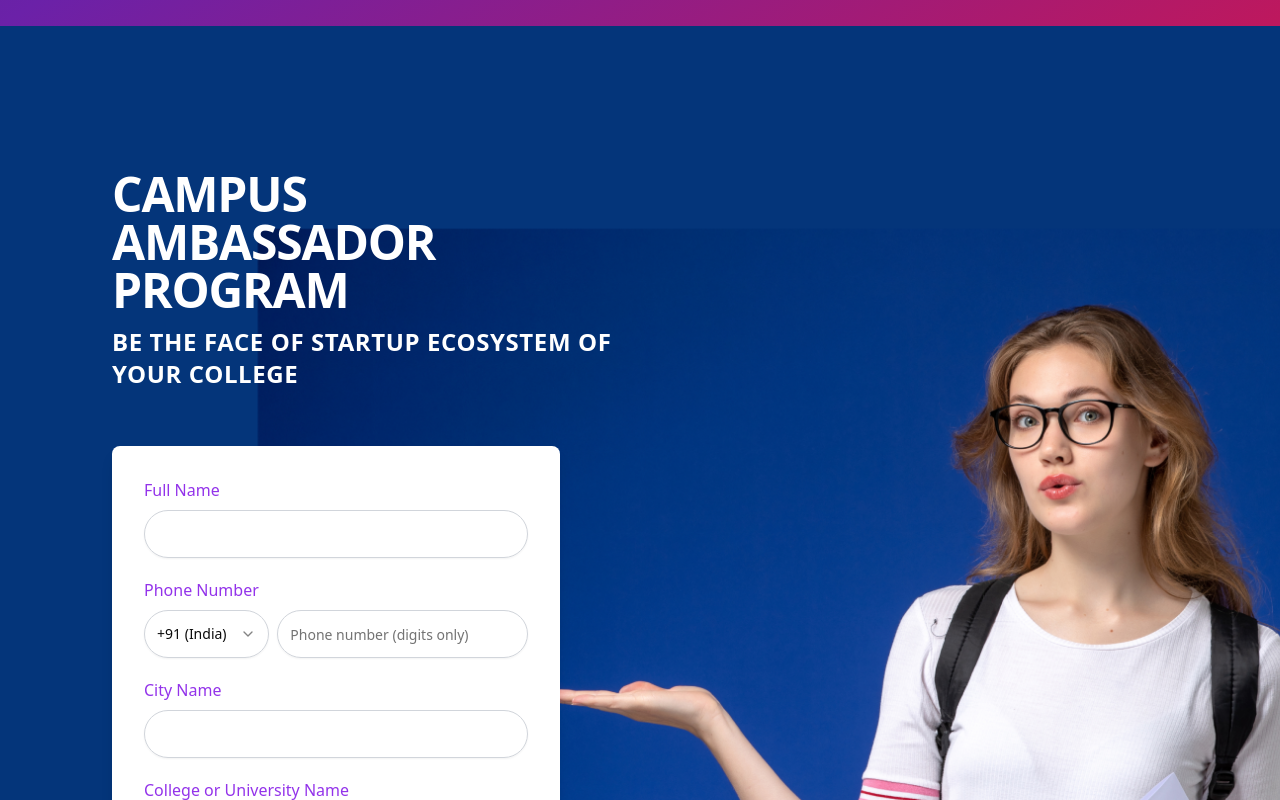
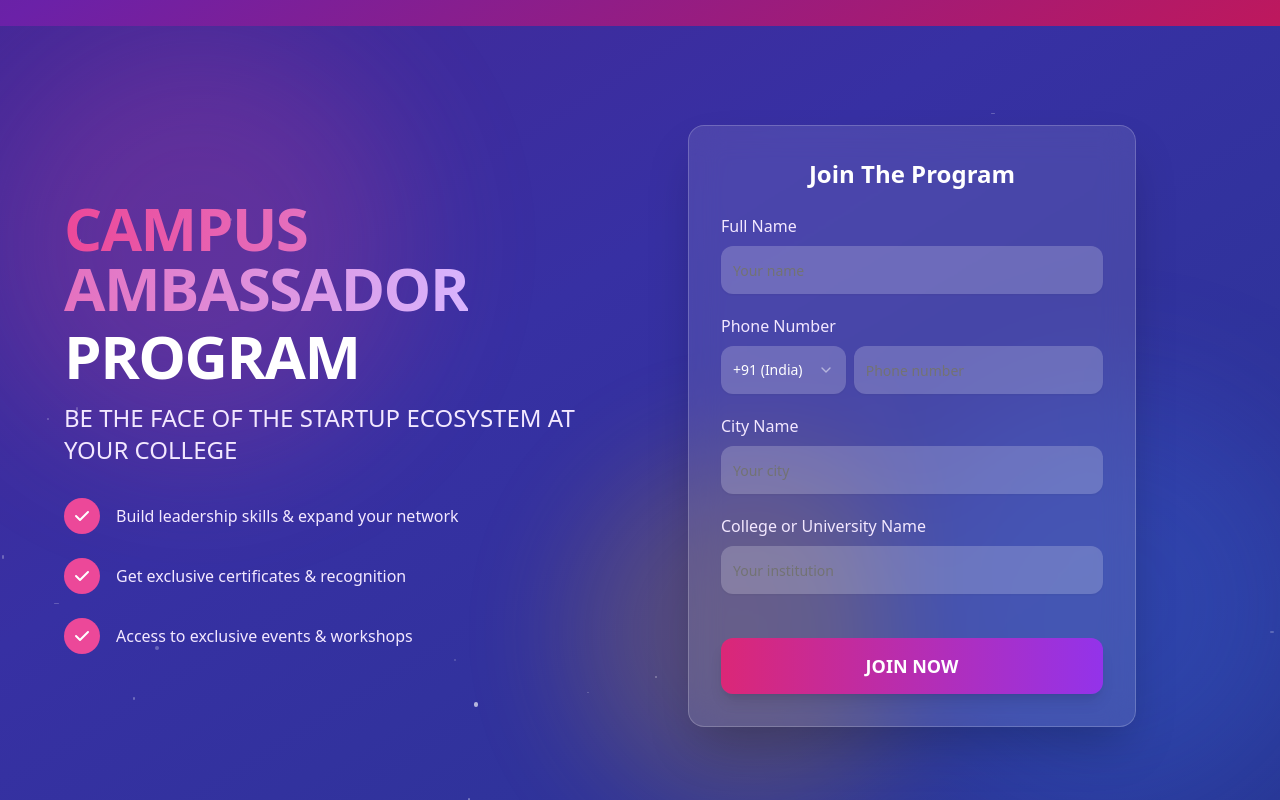
Before and after one commit to darshit890/pitchvilla-landing-page, a Next.js app: page / in a window 1280 px wide. Shown: the part 1600-2400 px from the top of the page. Built offline with nearby package versions, Linux system fonts and the light colour scheme.

Commit message:
Update CampusAmbassador.tsx

```diff
--- a/src/components/CampusAmbassador.tsx
+++ b/src/components/CampusAmbassador.tsx
@@ -17,7 +17,7 @@ import { toast } from "sonner";
 const CampusAmbassador = () => {
   const [fullName, setFullName] = useState<string>("");
   const [phoneNumber, setPhoneNumber] = useState<string>("");
-  const [countryCode, setCountryCode] = useState<string>("+91"); // Default to US
+  const [countryCode, setCountryCode] = useState<string>("+91");
   const [cityName, setCityName] = useState<string>("");
   const [collegeName, setCollegeName] = useState<string>("");
   const [isSubmitting, setIsSubmitting] = useState<boolean>(false);
@@ -112,45 +112,94 @@ const CampusAmbassador = () => {
   };
 
   return (
-    <div className="relative min-h-screen">
-      {/* Background image */}
-      <div className="absolute inset-0 z-0">
-        <Image
-          src="/Desktop - 8.png"
-          alt="Background"
-          className="w-full h-full object-cover"
-          width={1000}
-          height={1000}
-          priority
-        />
+    <div className="relative min-h-screen overflow-hidden">
+      {/* Animated Gradient Background */}
+      <div className="absolute inset-0 z-0 bg-gradient-to-br from-purple-900 via-indigo-800 to-blue-900 animate-gradient-x">
+        {/* Abstract Shapes */}
+        <div className="absolute top-0 left-0 w-full h-full overflow-hidden opacity-20">
+          <div className="absolute top-0 left-0 w-96 h-96 bg-pink-500 rounded-full filter blur-3xl animate-blob"></div>
+          <div className="absolute top-1/2 right-1/4 w-96 h-96 bg-yellow-500 rounded-full filter blur-3xl animate-blob animation-delay-2000"></div>
+          <div className="absolute bottom-0 right-0 w-96 h-96 bg-blue-500 rounded-full filter blur-3xl animate-blob animation-delay-4000"></div>
+        </div>
       </div>
 
-      {/* Content with exact layout matching the image */}
-      <div className="relative z-10 container mx-auto px-4 py-8 md:py-16 flex flex-col md:flex-row items-start">
-        {/* Left side - Text and Form */}
-        <div className="w-full md:w-3/5 lg:w-1/2 flex flex-col md:pl-12 lg:pl-24 mt-20">
-          {/* Heading Text */}
-          {/* Heading Text */}
-<div className="text-white mb-10 md:mb-14 flex flex-col items-center md:items-start text-center md:text-left">
-  <h1 className="text-3xl sm:text-4xl md:text-2xl lg:text-5xl font-extrabold mb-3 tracking-tight text-white overflow-hidden">
-    CAMPUS AMBASSADOR <span className="md:inline">PROGRAM</span>
+      {/* Floating elements for visual interest */}
+      <div className="absolute inset-0 z-0 overflow-hidden">
+        <div className="stars-container">
+          {Array(20).fill(0).map((_, i) => (
+            <div
+              key={i}
+              className="absolute rounded-full bg-white opacity-70"
+              style={{
+                width: `${Math.random() * 4 + 1}px`,
+                height: `${Math.random() * 4 + 1}px`,
+                top: `${Math.random() * 100}%`,
+                left: `${Math.random() * 100}%`,
+                animation: `twinkle ${Math.random() * 5 + 3}s infinite alternate`
+              }}
+            ></div>
+          ))}
+        </div>
+      </div>
+
+      {/* Content container */}
+      <div className="relative z-10 container mx-auto px-4 py-12 md:py-20 flex flex-col items-center justify-center min-h-screen">
+        <div className="w-full max-w-6xl flex flex-col lg:flex-row gap-12 items-center">
+          {/* Left Content - Heading and Illustration */}
+          <div className="w-full lg:w-1/2 flex flex-col items-center lg:items-start space-y-8">
+            <div className="text-center lg:text-left">
+              <h1 className="text-4xl md:text-5xl lg:text-6xl font-extrabold mb-4 text-white tracking-tight">
+                <span className="bg-clip-text text-transparent bg-gradient-to-r from-pink-500 to-purple-300">
+                  CAMPUS AMBASSADOR
+                </span>
+                <span className="block mt-2 text-white">PROGRAM</span>
               </h1>
 
-  <p className="text-xl md:text-2xl font-semibold tracking-wide">
-    BE THE FACE OF STARTUP ECOSYSTEM OF YOUR COLLEGE
+              <p className="text-xl md:text-2xl text-purple-100 font-medium mt-4 max-w-lg leading-relaxed">
+                BE THE FACE OF THE STARTUP ECOSYSTEM AT YOUR COLLEGE
               </p>
+
+              <div className="mt-8 space-y-6 text-purple-100">
+                <div className="flex items-center">
+                  <div className="bg-pink-500 p-2 rounded-full mr-4">
+                    <svg xmlns="http://www.w3.org/2000/svg" className="h-5 w-5 text-white" viewBox="0 0 20 20" fill="currentColor">
+                      <path fillRule="evenodd" d="M16.707 5.293a1 1 0 010 1.414l-8 8a1 1 0 01-1.414 0l-4-4a1 1 0 011.414-1.414L8 12.586l7.293-7.293a1 1 0 011.414 0z" clipRule="evenodd" />
+                    </svg>
+                  </div>
+                  <p>Build leadership skills & expand your network</p>
+                </div>
+                <div className="flex items-center">
+                  <div className="bg-pink-500 p-2 rounded-full mr-4">
+                    <svg xmlns="http://www.w3.org/2000/svg" className="h-5 w-5 text-white" viewBox="0 0 20 20" fill="currentColor">
+                      <path fillRule="evenodd" d="M16.707 5.293a1 1 0 010 1.414l-8 8a1 1 0 01-1.414 0l-4-4a1 1 0 011.414-1.414L8 12.586l7.293-7.293a1 1 0 011.414 0z" clipRule="evenodd" />
+                    </svg>
+                  </div>
+                  <p>Get exclusive certificates & recognition</p>
+                </div>
+                <div className="flex items-center">
+                  <div className="bg-pink-500 p-2 rounded-full mr-4">
+                    <svg xmlns="http://www.w3.org/2000/svg" className="h-5 w-5 text-white" viewBox="0 0 20 20" fill="currentColor">
+                      <path fillRule="evenodd" d="M16.707 5.293a1 1 0 010 1.414l-8 8a1 1 0 01-1.414 0l-4-4a1 1 0 011.414-1.414L8 12.586l7.293-7.293a1 1 0 011.414 0z" clipRule="evenodd" />
+                    </svg>
+                  </div>
+                  <p>Access to exclusive events & workshops</p>
+                </div>
+              </div>
+            </div>
           </div>
 
-
-          {/* White form card */}
+          {/* Right Content - Form */}
+          <div className="w-full lg:w-1/2 max-w-md">
             <form
               onSubmit={handleSubmit}
-            className="bg-white rounded-lg shadow-lg p-6 md:p-8 w-full max-w-md"
+              className="bg-white/10 backdrop-blur-lg rounded-2xl shadow-2xl p-8 border border-white/20"
             >
+              <h2 className="text-2xl font-bold text-white mb-6 text-center">Join The Program</h2>
+
               <div className="space-y-5">
                 <div>
                   <label
-                  className="text-purple-600 font-medium block mb-2"
+                    className="text-purple-100 font-medium block mb-2"
                     htmlFor="fullName"
                   >
                     Full Name
@@ -159,13 +208,14 @@ const CampusAmbassador = () => {
                     id="fullName"
                     value={fullName}
                     onChange={(e) => setFullName(e.target.value)}
-                  className="w-full border border-gray-300 rounded-full h-12"
+                    className="w-full bg-white/20 border-0 rounded-xl h-12 text-white placeholder-purple-200 focus:ring-2 focus:ring-pink-500 transition-all"
+                    placeholder="Your name"
                   />
                 </div>
 
                 <div>
                   <label
-                  className="text-purple-600 font-medium block mb-2"
+                    className="text-purple-100 font-medium block mb-2"
                     htmlFor="phoneNumber"
                   >
                     Phone Number
@@ -176,10 +226,10 @@ const CampusAmbassador = () => {
                         value={countryCode}
                         onValueChange={setCountryCode}
                       >
-                      <SelectTrigger className="border border-gray-300 rounded-full h-12">
+                        <SelectTrigger className="bg-white/20 border-0 rounded-xl h-12 text-white">
                           <SelectValue placeholder="Code" />
                         </SelectTrigger>
-                      <SelectContent>
+                        <SelectContent className="bg-purple-900 text-white border-purple-700">
                           {countryCodes.map((country) => (
                             <SelectItem key={country.code} value={country.code}>
                               {country.code} ({country.country})
@@ -193,8 +243,8 @@ const CampusAmbassador = () => {
                         id="phoneNumber"
                         value={phoneNumber}
                         onChange={handlePhoneNumberChange}
-                      className="w-full border border-gray-300 rounded-full h-12"
-                      placeholder="Phone number (digits only)"
+                        className="w-full bg-white/20 border-0 rounded-xl h-12 text-white placeholder-purple-200 focus:ring-2 focus:ring-pink-500 transition-all"
+                        placeholder="Phone number"
                         type="tel"
                       />
                     </div>
@@ -203,7 +253,7 @@ const CampusAmbassador = () => {
 
                 <div>
                   <label
-                  className="text-purple-600 font-medium block mb-2"
+                    className="text-purple-100 font-medium block mb-2"
                     htmlFor="cityName"
                   >
                     City Name
@@ -212,13 +262,14 @@ const CampusAmbassador = () => {
                     id="cityName"
                     value={cityName}
                     onChange={(e) => setCityName(e.target.value)}
-                  className="w-full border border-gray-300 rounded-full h-12"
+                    className="w-full bg-white/20 border-0 rounded-xl h-12 text-white placeholder-purple-200 focus:ring-2 focus:ring-pink-500 transition-all"
+                    placeholder="Your city"
                   />
                 </div>
 
                 <div>
                   <label
-                  className="text-purple-600 font-medium block mb-2"
+                    className="text-purple-100 font-medium block mb-2"
                     htmlFor="collegeName"
                   >
                     College or University Name
@@ -227,17 +278,26 @@ const CampusAmbassador = () => {
                     id="collegeName"
                     value={collegeName}
                     onChange={(e) => setCollegeName(e.target.value)}
-                  className="w-full border border-gray-300 rounded-full h-12"
+                    className="w-full bg-white/20 border-0 rounded-xl h-12 text-white placeholder-purple-200 focus:ring-2 focus:ring-pink-500 transition-all"
+                    placeholder="Your institution"
                   />
                 </div>
 
-              <div className="pt-4">
+                <div className="pt-6">
                   <Button
                     type="submit"
                     disabled={isSubmitting}
-                  className="w-40 h-12 mx-auto block bg-pink-600 hover:bg-pink-700 text-white font-bold rounded-full"
+                    className="w-full h-14 bg-gradient-to-r from-pink-600 to-purple-600 hover:from-pink-700 hover:to-purple-700 text-white font-bold rounded-xl text-lg transition-all duration-300 transform hover:scale-105 shadow-lg"
                   >
-                  {isSubmitting ? "SUBMITTING..." : "SUBMIT"}
+                    {isSubmitting ? (
+                      <div className="flex items-center justify-center">
+                        <svg className="animate-spin -ml-1 mr-3 h-5 w-5 text-white" xmlns="http://www.w3.org/2000/svg" fill="none" viewBox="0 0 24 24">
+                          <circle className="opacity-25" cx="12" cy="12" r="10" stroke="currentColor" strokeWidth="4"></circle>
+                          <path className="opacity-75" fill="currentColor" d="M4 12a8 8 0 018-8V0C5.373 0 0 5.373 0 12h4zm2 5.291A7.962 7.962 0 014 12H0c0 3.042 1.135 5.824 3 7.938l3-2.647z"></path>
+                        </svg>
+                        <span>SUBMITTING...</span>
+                      </div>
+                    ) : "JOIN NOW"}
                   </Button>
                 </div>
               </div>
@@ -245,6 +305,44 @@ const CampusAmbassador = () => {
           </div>
         </div>
       </div>
+
+      {/* Add style for animations */}
+      <style jsx>{`
+        @keyframes twinkle {
+          0%, 100% { opacity: 0.2; }
+          50% { opacity: 0.8; }
+        }
+
+        @keyframes blob {
+          0%, 100% { transform: translate(0, 0) scale(1); }
+          25% { transform: translate(20px, -30px) scale(1.1); }
+          50% { transform: translate(-20px, 20px) scale(0.9); }
+          75% { transform: translate(20px, 30px) scale(1.2); }
+        }
+
+        @keyframes gradient-x {
+          0%, 100% { background-position: 0% 50%; }
+          50% { background-position: 100% 50%; }
+        }
+
+        .animate-blob {
+          animation: blob 10s infinite;
+        }
+
+        .animation-delay-2000 {
+          animation-delay: 2s;
+        }
+
+        .animation-delay-4000 {
+          animation-delay: 4s;
+        }
+
+        .animate-gradient-x {
+          background-size: 200% 200%;
+          animation: gradient-x 10s ease infinite;
+        }
+      `}</style>
+    </div>
   );
 };
 
```
Lines whose indentation alone changed are shown as unchanged.
